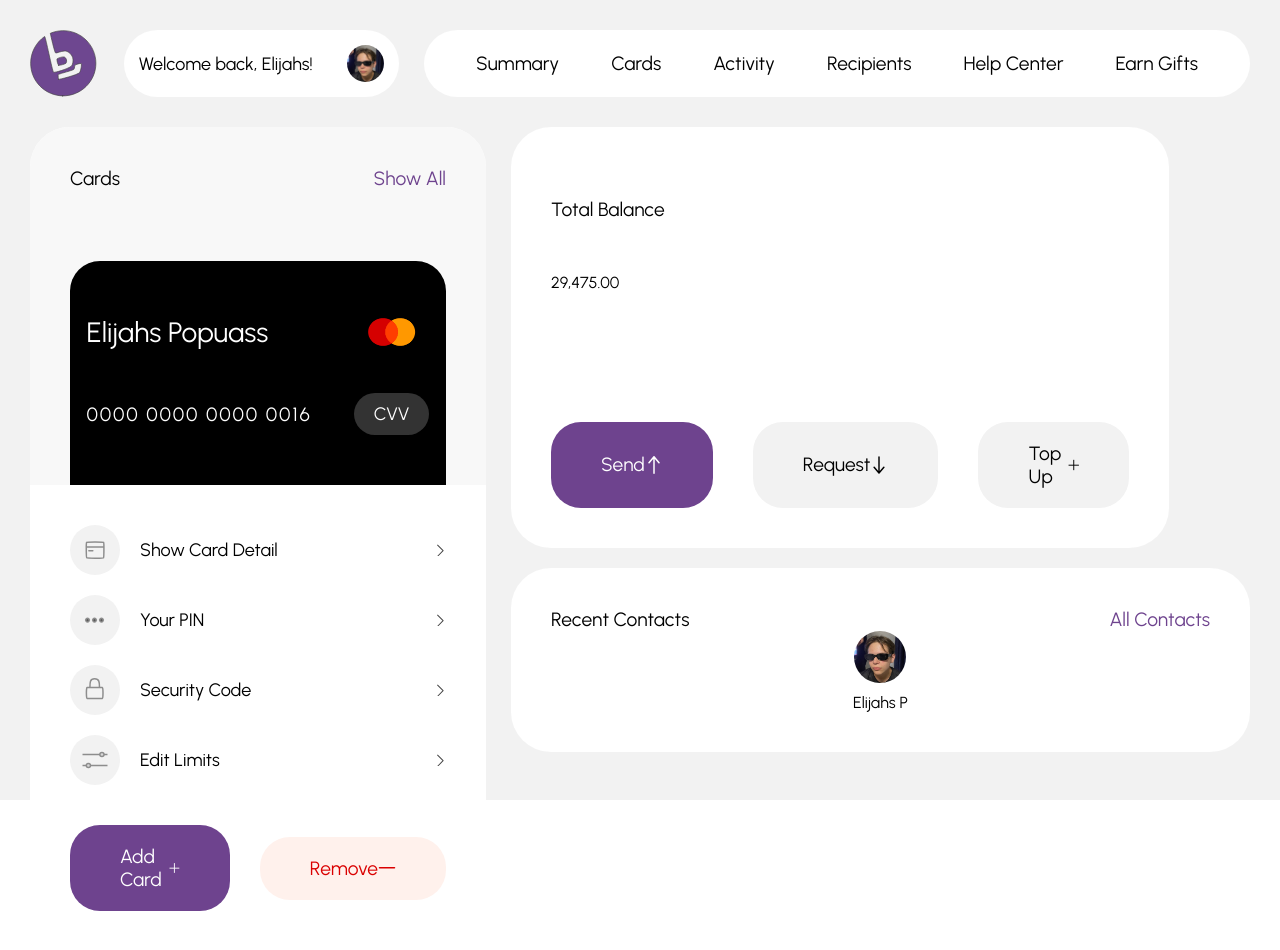
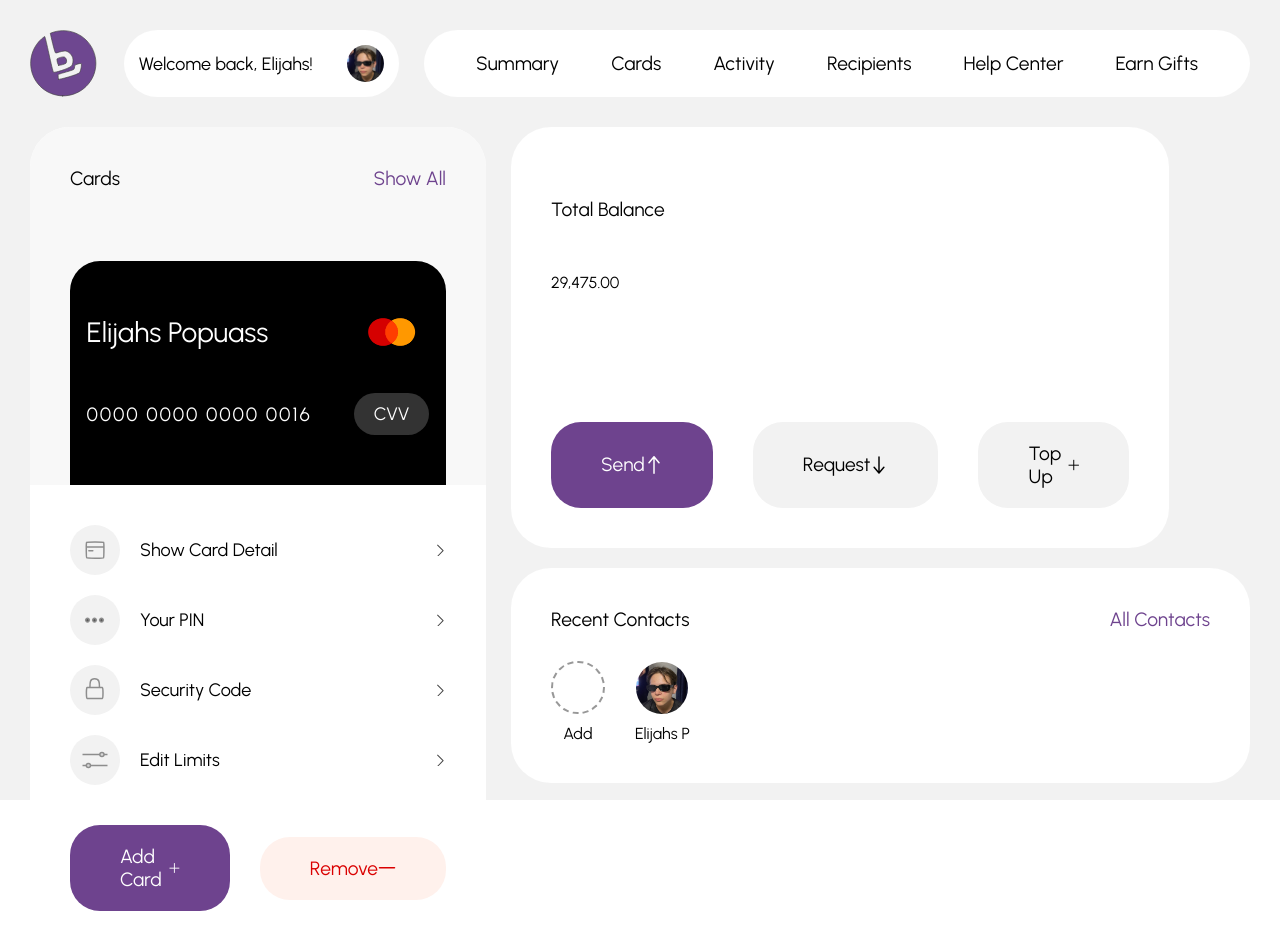
Before and after one commit to toqsukr/BankProject, a React (Vite) app: page / in a window 1280 px wide. Built offline with nearby package versions, Linux system fonts and the light colour scheme.

Commit message:
added add contact button

```diff
--- a/src/components/contactBar/contactBar.component.tsx
+++ b/src/components/contactBar/contactBar.component.tsx
@@ -1,5 +1,6 @@
 import BarLayout from '@components/layouts/barLayout/barLayout.component';
 import SectionHeader from '@components/sectionHeader/sectionHeader.component';
+import PlusIcon from '@components/ui/icons/plusIcon.component';
 import { contacts } from './contactBar.data';
 import css from './contactBar.module.css';
 import ContactElement from './contactElement/contactElement.component';
@@ -9,6 +10,12 @@ const ContactBar = () => {
     <BarLayout>
       <SectionHeader title='Recent Contacts' otherText='All Contacts' />
       <div id={css.contactContainer}>
+        <div id={css.addContact}>
+          <div id={css.addContactCircle}>
+            <PlusIcon />
+          </div>
+          <span>Add</span>
+        </div>
         {contacts.map((contact, index) => (
           <ContactElement key={index} {...contact} />
         ))}
--- a/src/components/contactBar/contactBar.module.css
+++ b/src/components/contactBar/contactBar.module.css
@@ -0,0 +1,21 @@
+#addContactCircle {
+  width: calc(var(--index) * 2.4);
+  height: calc(var(--index) * 2.4);
+  border: 2px dashed #989898;
+  border-radius: 50%;
+}
+
+#addContact {
+  display: flex;
+  flex-direction: column;
+  align-items: center;
+  justify-content: center;
+  gap: 10px;
+}
+
+#contactContainer {
+  display: flex;
+  align-items: center;
+  gap: 30px;
+  margin: 30px 0 0 0;
+}
```
